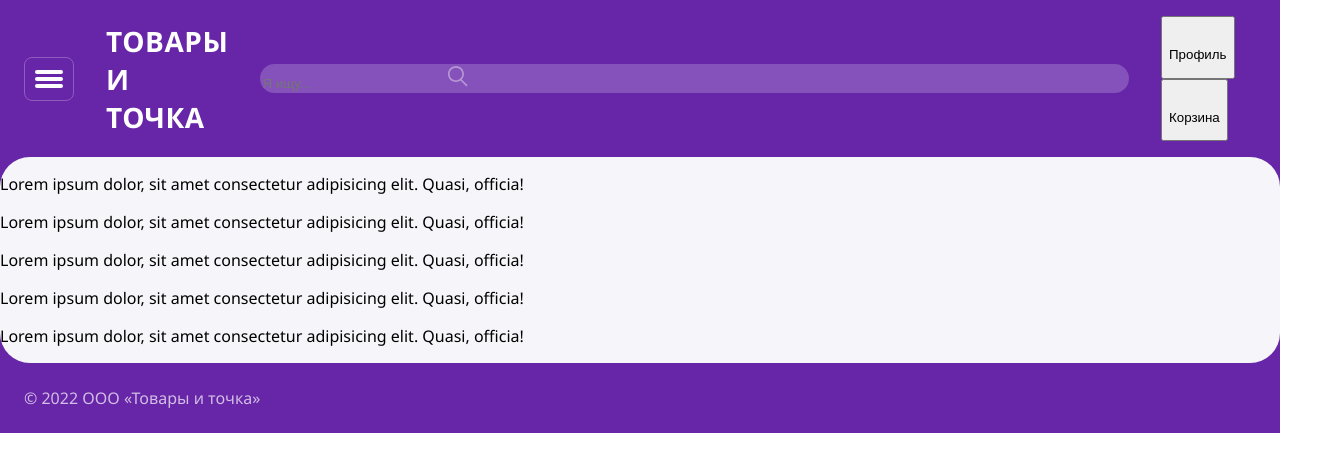
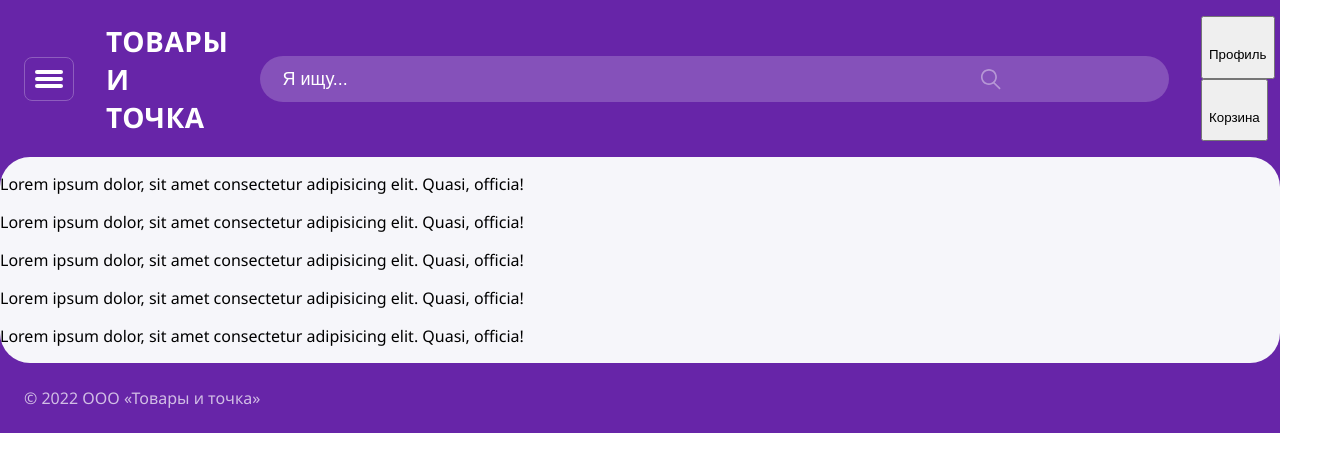
Before and after one commit to Ave-Mari/WB-Frontend, a plain HTML site: page index.html in a window 1280 px wide. Shown: the whole page, 1339 px wide, since content can reach past the window. Drawn offline with Linux system fonts and the light colour scheme.

Commit message:
add style to input

```diff
--- a/styles/header/header.css
+++ b/styles/header/header.css
@@ -37,11 +37,34 @@
 }
 
 .label-search {
+  display: flex;
   border-radius: 36px;
   background: rgba(255, 255, 255, 0.2);
   width: 930px;
+  padding: 10px 20px;
+}
+
+input:focus,
+select:focus,
+textarea:focus,
+button:focus {
+  outline: none;
 }
 #search {
-        background: none;
-        border: none;
+  background: none;
+  border: none;
+  width: 80%;
+  color: #fff;
+  font-size: 18px;
+  font-style: normal;
+  font-weight: 400;
+  line-height: 24px;
 }
+#search::placeholder {
+  color: #fff;
+  font-size: 18px;
+  font-style: normal;
+  font-weight: 400;
+  line-height: 24px;
+  border: none;
+}
```
